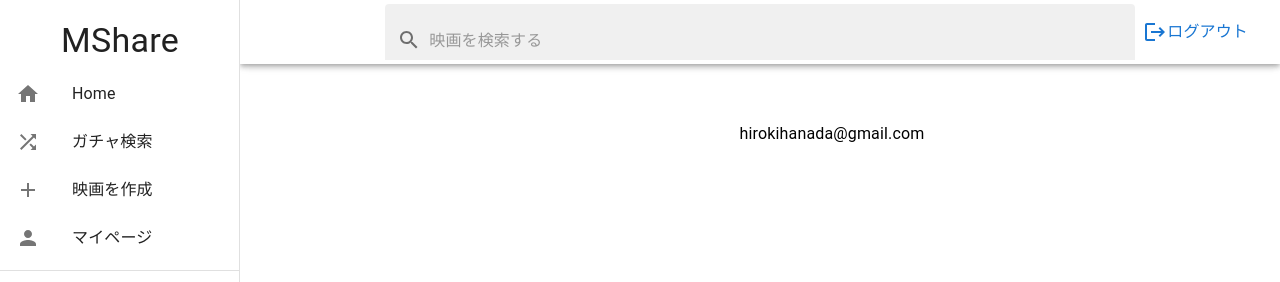
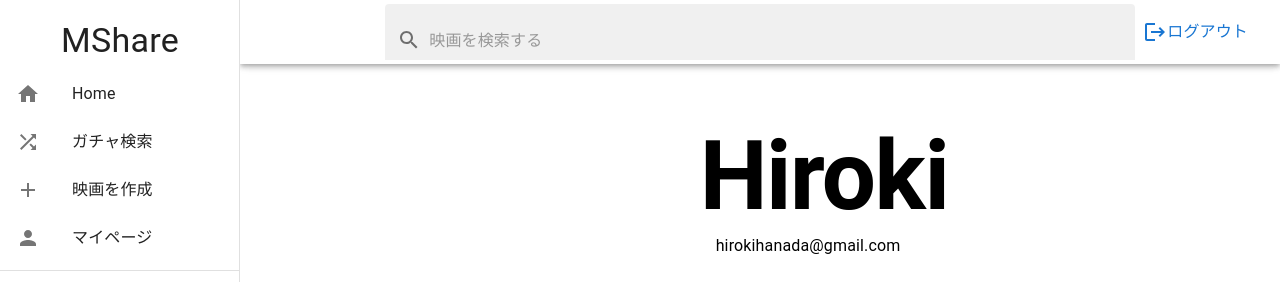
Before and after one commit to yusukey7grizi/mshare_web_app, a Next.js app: page /profile in a window 1280 px wide. Shown: the top 282 px of the page. Built offline with nearby package versions, Linux system fonts and the light colour scheme; no server answers.

Commit message:
fixed error

```diff
--- a/src/components/molecules/movieItem.tsx
+++ b/src/components/molecules/movieItem.tsx
@@ -31,13 +31,13 @@ const MovieItem: FC<MovieItemProps> = ({ movie }) => {
           onClick={cardOnClickHandler}
         >
           <CardMedia
-            component='img'
+            component="img"
             image={`https://i.ytimg.com/vi/${movie.youtubeTitleId}/mqdefault.jpg`}
           />
           <CardContent>
             <Typography sx={{ fontWeight: 'bold' }}>{movie.title}</Typography>
             <Typography sx={{ fontSize: '0.5rem' }}>
-              {movie.username}
+              {movie.userName}
             </Typography>
           </CardContent>
         </CardActionArea>
--- a/src/components/templates/profileTemplate.tsx
+++ b/src/components/templates/profileTemplate.tsx
@@ -12,12 +12,12 @@ const ProfileTemplate = () => {
     duration: 0,
   })
 
-  const username = 'Hiroki'
+  const userName = 'Hiroki'
   const email = 'hirokihanada@gmail.com'
 
   return (
     <Bar>
-      <UsernameText username={username} />
+      <UsernameText userName={userName} />
       <EmailText email={email} />
       <MovieListTitle />
       <MuiDivider />
```
